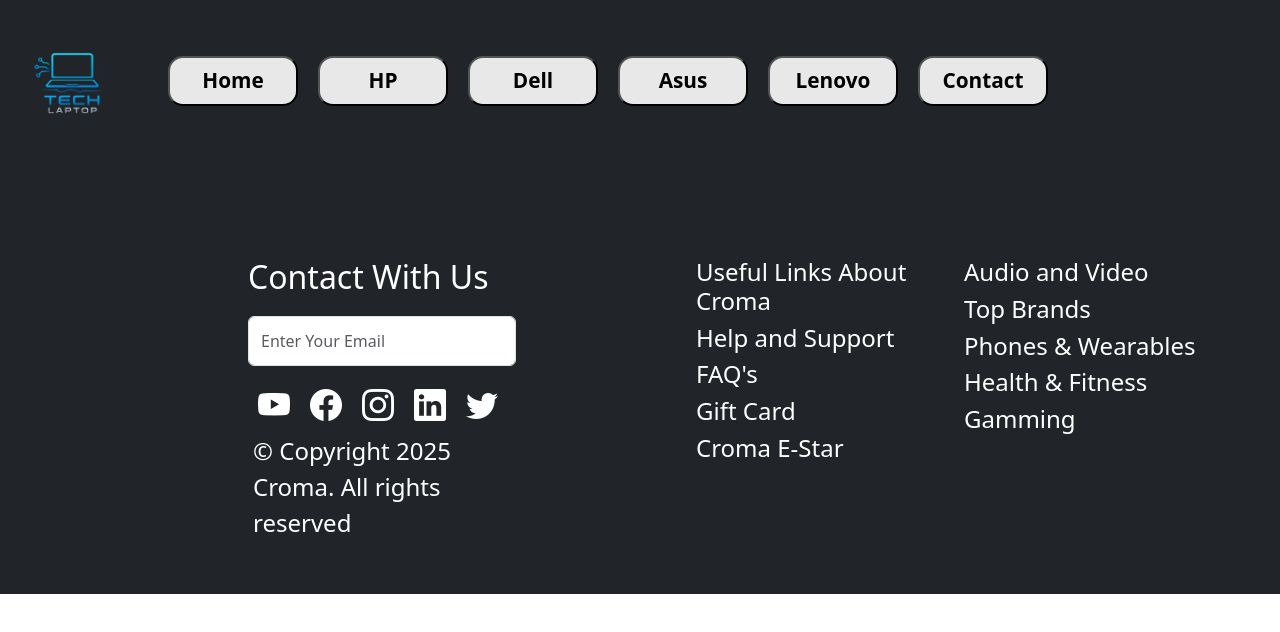
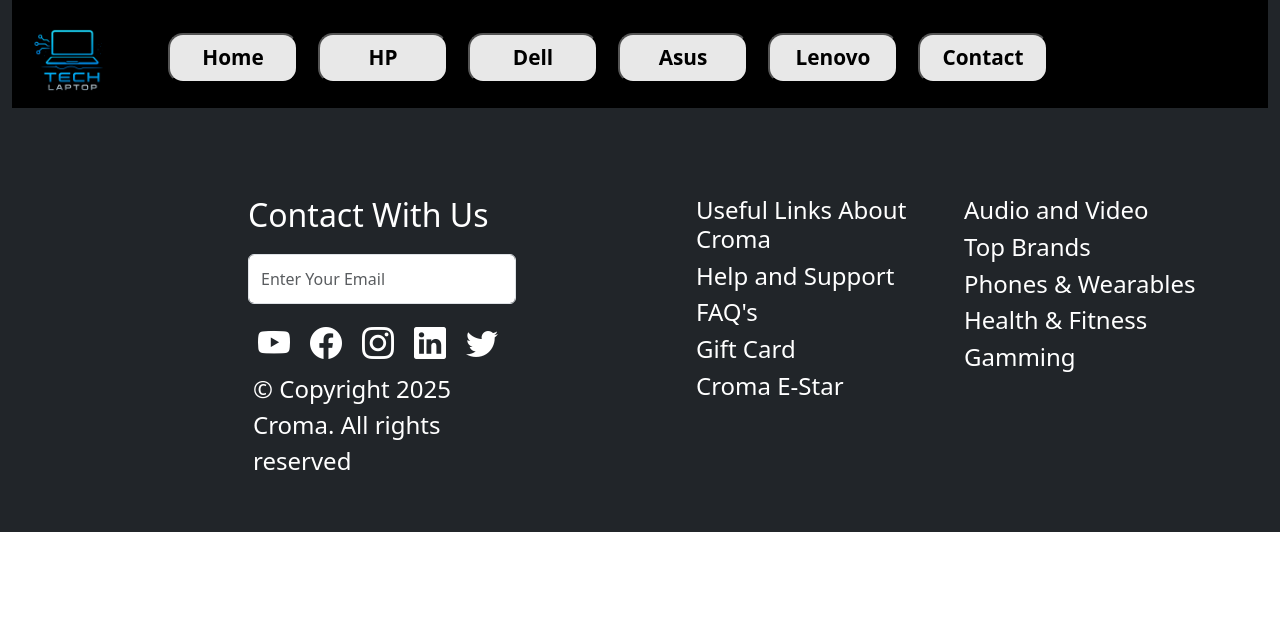
Before and after one commit to devareakonda/Simplify-lapworld, a React (Create React App) app: page / in a window 1280 px wide. Shown: the top 632 px of the page. Built offline with nearby package versions, Linux system fonts and the light colour scheme.

Commit message:
Update App.css

```diff
--- a/src/App.css
+++ b/src/App.css
@@ -1,5 +1,10 @@
 .nav-item{
   margin-left: 10px;
+}
+.navbar{
+  width: 100%;
+  height: 100px;
+  background-color: rgb(0, 0, 0);
 }
 .kard{
   width: 30%;
```
